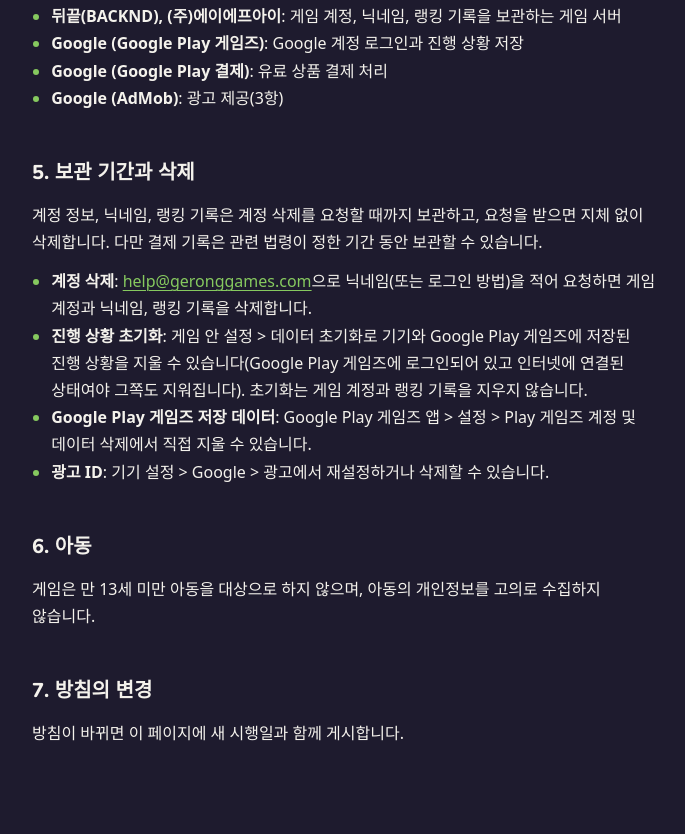
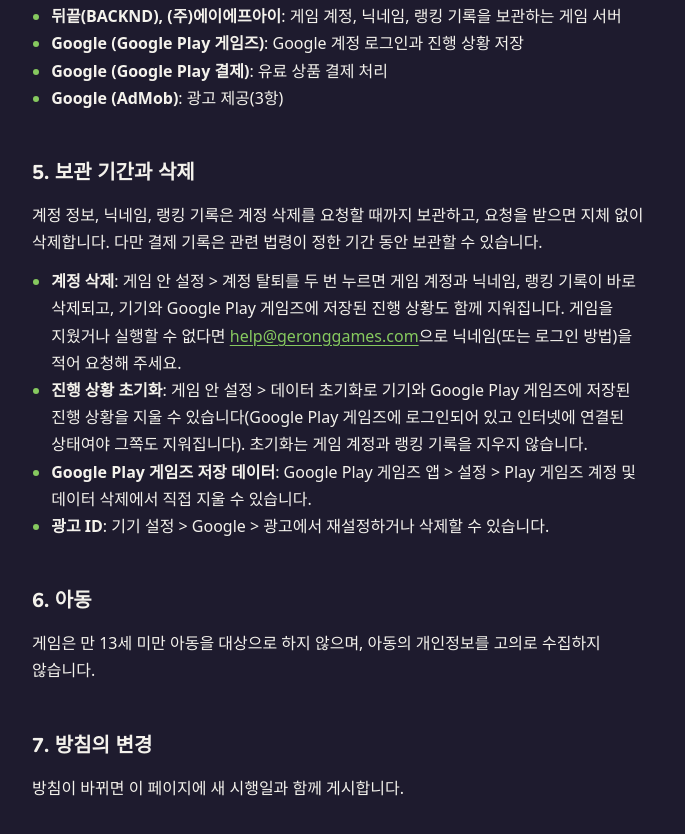
Before and after one commit to kimdonghyeon18/geronggames-site, a plain HTML site: page privacy/index.html in a window 1280 px wide. Shown: the part 1376-2210 px from the top of the page, without its empty margins (296-981 px from the left). Drawn offline with nearby package versions, Linux system fonts and the light colour scheme; a web font is replaced by a local one.

Commit message:
docs: 개인정보처리방침에 앱 안 계정 탈퇴 방법 추가

```diff
--- a/privacy/index.html
+++ b/privacy/index.html
@@ -59,7 +59,7 @@
     <h2>5. 보관 기간과 삭제</h2>
     <p>계정 정보, 닉네임, 랭킹 기록은 계정 삭제를 요청할 때까지 보관하고, 요청을 받으면 지체 없이 삭제합니다. 다만 결제 기록은 관련 법령이 정한 기간 동안 보관할 수 있습니다.</p>
     <ul>
-      <li><strong>계정 삭제</strong>: <a href="mailto:help@geronggames.com">help@geronggames.com</a>으로 닉네임(또는 로그인 방법)을 적어 요청하면 게임 계정과 닉네임, 랭킹 기록을 삭제합니다.</li>
+      <li><strong>계정 삭제</strong>: 게임 안 설정 &gt; 계정 탈퇴를 두 번 누르면 게임 계정과 닉네임, 랭킹 기록이 바로 삭제되고, 기기와 Google Play 게임즈에 저장된 진행 상황도 함께 지워집니다. 게임을 지웠거나 실행할 수 없다면 <a href="mailto:help@geronggames.com">help@geronggames.com</a>으로 닉네임(또는 로그인 방법)을 적어 요청해 주세요.</li>
       <li><strong>진행 상황 초기화</strong>: 게임 안 설정 &gt; 데이터 초기화로 기기와 Google Play 게임즈에 저장된 진행 상황을 지울 수 있습니다(Google Play 게임즈에 로그인되어 있고 인터넷에 연결된 상태여야 그쪽도 지워집니다). 초기화는 게임 계정과 랭킹 기록을 지우지 않습니다.</li>
       <li><strong>Google Play 게임즈 저장 데이터</strong>: Google Play 게임즈 앱 &gt; 설정 &gt; Play 게임즈 계정 및 데이터 삭제에서 직접 지울 수 있습니다.</li>
       <li><strong>광고 ID</strong>: 기기 설정 &gt; Google &gt; 광고에서 재설정하거나 삭제할 수 있습니다.</li>
```
